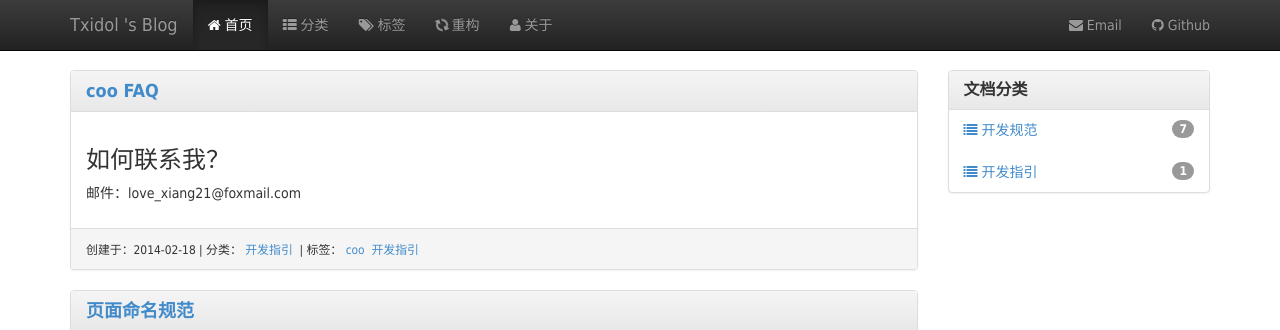
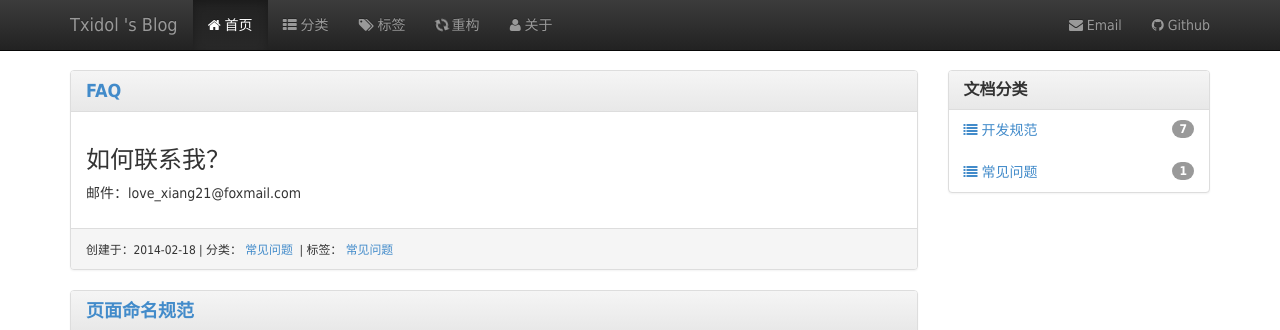
Before and after one commit to txidol/txidol.github.io, a Jekyll site: the page built from index.html, in a window 1280 px wide and 900 px high. Shown: the top 330 px of the window. Built offline with Jekyll 4.4.1, drawn with Linux system fonts in a browser that asks for light colours; nearby versions of some CDN libraries; Markdown is read by kramdown in place of the engine named in the settings; the list of posts is cut into pages by our own code.

Commit message:
Update 2014-02-18-FAQ.md

```diff
--- a/_posts/2014-02-18-FAQ.md
+++ b/_posts/2014-02-18-FAQ.md
@@ -1,9 +1,9 @@
 ---
 layout: post
-title: coo FAQ
-keywords: coo, 开发指引, 快速上手
-categories: [开发指引]
-tags: [coo, 开发指引]
+title: FAQ
+keywords: 常见问题,新手上路
+categories: [常见问题]
+tags: [常见问题]
 ---
 ### 如何联系我？
 邮件：love_xiang21@foxmail.com
```
